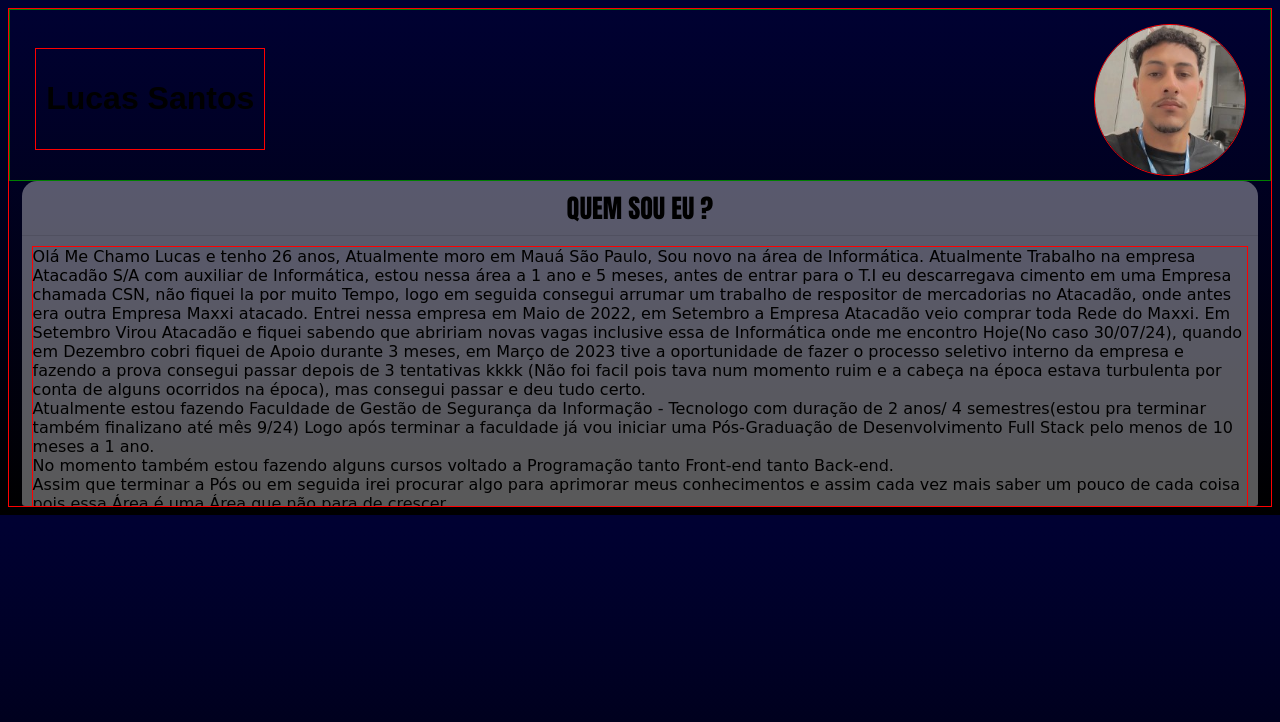
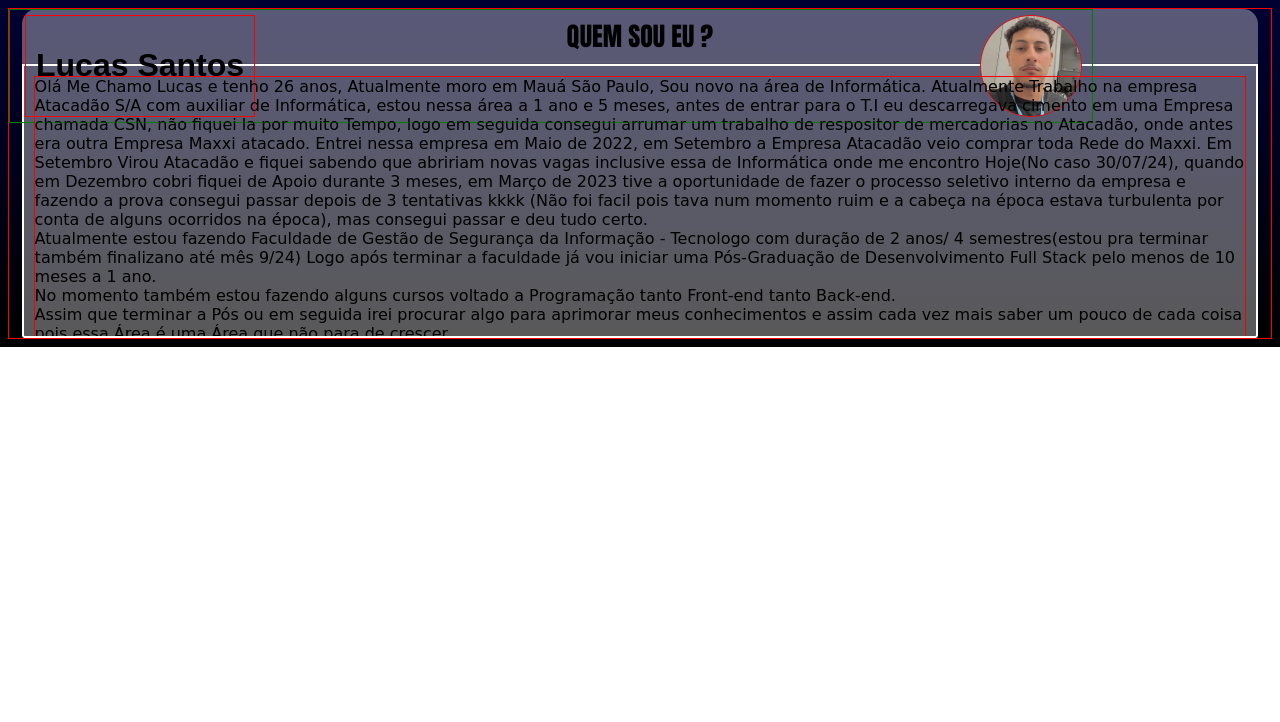
Before and after one commit to Lucas-H-Santos/Potifolio, a plain HTML site: page index.html in a window 1280 px wide. Drawn offline with Linux system fonts and the light colour scheme.

Commit message:
Tentando arrumar altura pag

```diff
--- a/index.html
+++ b/index.html
@@ -13,7 +13,7 @@
 
             </div>
 
-            <img class="FotoPerfil" src="./img/Foto perfil.jpg" width="150px" height="150px">
+            <img class="FotoPerfil" src="./img/Foto perfil.jpg" width="100px" height="100px">
 
         </div>
 
@@ -22,6 +22,8 @@
     </header>
 
     <!--Abeixo da foto-->
+
+    <div class="float">
         <div class="resumo">QUEM SOU EU ? </div>
             <div class="ConteudoInicial">
 
@@ -54,6 +56,8 @@
 
                 </div>
             </div>
+        </div>
+    </div>
 
 
 
--- a/stylesheet/main1.css
+++ b/stylesheet/main1.css
@@ -7,6 +7,9 @@ body {
 
     border:1px solid red ;
     background: linear-gradient(to bottom,rgb(0, 1, 51),black);
+    background-repeat: no-repeat;
+    background-size:cover;
+    height: 100%;
 
 }
 
@@ -20,12 +23,15 @@ body {
 
 
     display: inline-block;
-    margin-left: 2%;
-    margin-top:3%;
+
     font-family:Arial, Helvetica, sans-serif;
     padding: 10px;
     border: 1px solid red;
     position:relative;
+    top:5px;
+    left: 15px;
+    bottom:50px;
+    margin-bottom: 8px;
 
 
 
@@ -33,15 +39,22 @@ body {
 .teste{
 
     border: 1px solid green;
+    position:absolute;
+    margin-bottom: 13px;
+    overflow:hidden;
 
 }
 .FotoPerfil{
 
     border-radius: 50%;
     position: relative;
-    margin-left:86%;
-    margin-top:-10%;
+    top:5px;
+    right: 10px;
+
+    margin-left:750px;
     border: 1px solid red;
+    float: right;
+    margin-bottom: 10px;
 
 
 }
@@ -58,8 +71,10 @@ body {
     background-attachment: scroll ;
     height: 250px;
     overflow-y: scroll;
+    border:2px solid white;
 
 }
+
 
 .resumo{
 
```
Lines whose indentation alone changed are shown as unchanged.
